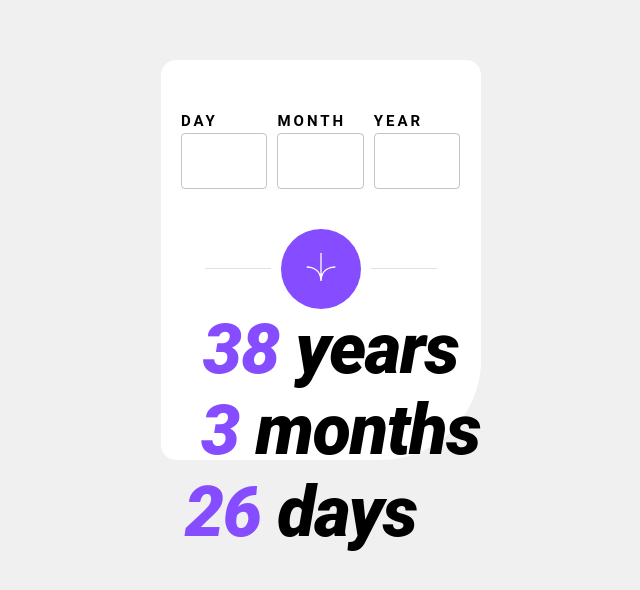
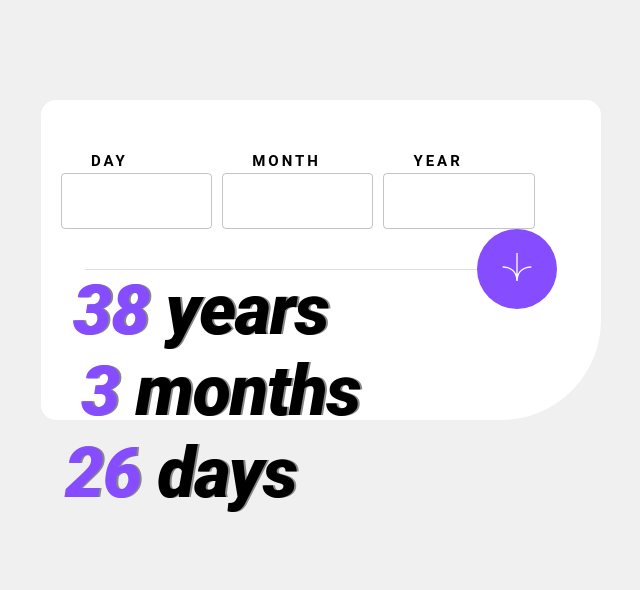
Before and after one commit to bilanoo/age-calculator-app, a React (Vite) app: page / in a window 1280 px wide. Shown: the part 140-730 px from the top of the page, without its empty margins (319-959 px from the left). Built offline with nearby package versions, Linux system fonts and the light colour scheme.

Commit message:
added media queries for mobile phone view and laptop view.

```diff
--- a/src/App.tsx
+++ b/src/App.tsx
@@ -11,11 +11,19 @@ const App = () => {
     width: "40vh",
     height: "50vh",
     borderRadius: "15px 15px 100px",
+    "@media only screen and (min-width: 992px)": {
+      width: "70vh",
+      height: "40vh",
+    },
+    "@media only screen and (max-width: 600px)": {
+      width: "40vh",
+      height: "60vh",
+    },
   };
   return (
     <Box
       className="calculator-container"
-      style={calculatorContainerStyles}
+      sx={calculatorContainerStyles}
       boxSizing={"border-box"}
       flexDirection={"column"}
     >
--- a/src/InputDate/index.tsx
+++ b/src/InputDate/index.tsx
@@ -30,7 +30,12 @@ const InputDate = () => {
     }
   }
 
-  console.log(day);
+  const textStyles = {
+    "@media only screen and (min-width: 992px)": {
+      marginLeft: "30px",
+    },
+  };
+
   return (
     <>
       <Grid
@@ -39,7 +44,7 @@ const InputDate = () => {
         style={inputDateContainer}
       >
         <Grid item className="input-date-day" style={inputDayDateStyle}>
-          <TextInputField>DAY</TextInputField>
+          <TextInputField sx={textStyles}>DAY</TextInputField>
           <TextField
             type="text"
             onChange={handleChange}
@@ -48,7 +53,9 @@ const InputDate = () => {
           ></TextField>
         </Grid>
         <Grid item className="input-date-day" style={inputDayDateStyle}>
-          <TextInputField textAlign={"start"}>MONTH</TextInputField>
+          <TextInputField textAlign={"start"} sx={textStyles}>
+            MONTH
+          </TextInputField>
           <TextField
             type="text"
             onChange={handleChange}
@@ -57,7 +64,9 @@ const InputDate = () => {
           ></TextField>
         </Grid>
         <Grid item className="input-date-day" style={inputDayDateStyle}>
-          <TextInputField textAlign={"start"}>YEAR</TextInputField>
+          <TextInputField textAlign={"start"} sx={textStyles}>
+            YEAR
+          </TextInputField>
           <TextField
             type="text"
             onChange={handleChange}
--- a/src/OutputDate/index.tsx
+++ b/src/OutputDate/index.tsx
@@ -11,9 +11,14 @@ const OutputDate = () => {
         <Typography
           variant="h1"
           sx={{
-            fontWeight: "800",
+            fontWeight: "900",
             fontStyle: "italic",
             fontSize: "70px",
+            marginLeft: "-20px",
+            textShadow: "2px 0 #888888",
+            "@media only screen and (max-width: 600px)": {
+              fontSize: "50px",
+            },
           }}
         >
           <span style={{ color: "#864CFF" }}>
@@ -24,10 +29,14 @@ const OutputDate = () => {
         <Typography
           variant="h1"
           sx={{
-            fontWeight: "800",
+            fontWeight: "900",
             fontStyle: "italic",
             marginLeft: "20px",
             fontSize: "70px",
+            textShadow: "2px 0 #888888",
+            "@media only screen and (max-width: 600px)": {
+              fontSize: "50px",
+            },
           }}
         >
           <span style={{ color: "#864CFF" }}>
@@ -38,10 +47,14 @@ const OutputDate = () => {
         <Typography
           variant="h1"
           sx={{
-            fontWeight: "800",
+            fontWeight: "900",
             fontStyle: "italic",
             marginLeft: "-60px",
             fontSize: "70px",
+            textShadow: "2px 0 #888888",
+            "@media only screen and (max-width: 600px)": {
+              fontSize: "50px",
+            },
           }}
         >
           <span style={{ color: "#864CFF" }}>
--- a/src/SubmitButton/style.tsx
+++ b/src/SubmitButton/style.tsx
@@ -8,4 +8,13 @@ export const CustomDivider = styled(Divider)(() => ({
     position: "relative",
     overflow: "visible",
   },
+  ".MuiDivider-wrapper": {
+    "@media only screen and (min-width: 992px)": {
+      position: "absolute",
+      marginLeft: "auto",
+      marginRight: "0px",
+      right: "-10px",
+      top: "-40px",
+    },
+  },
 }));
```
